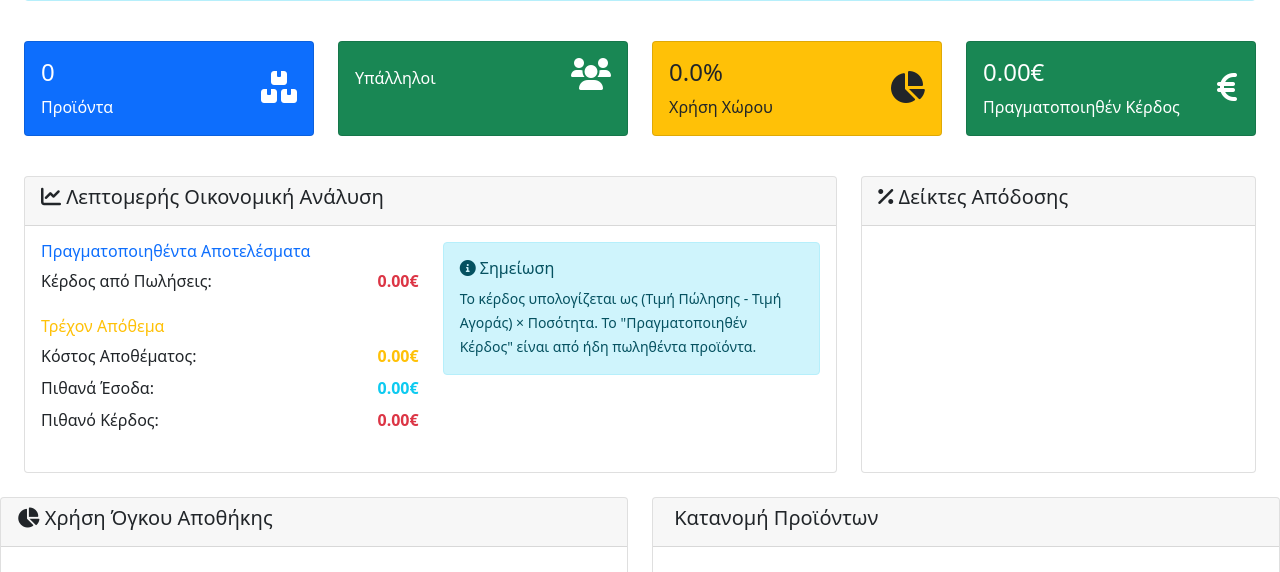
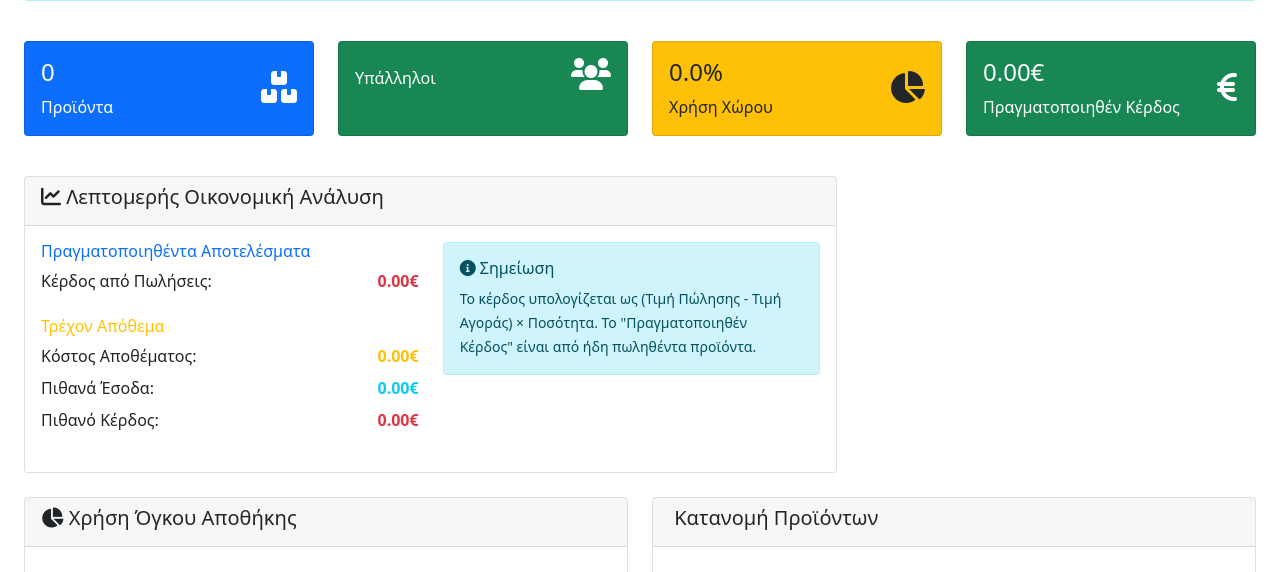
Before and after one commit to savvaskassas/Warehouse-Management-System, a Flask app: template logistics-warehouse-system/app/templates/supervisor/statistics.html in a window 1280 px wide. Shown: the part 245-817 px from the top of the page. Run offline with Flask 3, Linux system fonts and the light colour scheme; the template is opened without the code that fills it, so the values that code supplies are empty.

Commit message:
Teckstore pro template completed

```diff
--- a/logistics-warehouse-system/app/templates/supervisor/statistics.html
+++ b/logistics-warehouse-system/app/templates/supervisor/statistics.html
@@ -147,25 +147,6 @@
                             </div>
                         </div>
                     </div>
-                </div>
-            </div>
-        </div>
-
-        <div class="col-lg-4">
-            <div class="card h-100">
-                <div class="card-header">
-                    <h5><i class="fas fa-percentage"></i> Δείκτες Απόδοσης</h5>
-                </div>
-                <div class="card-body">
-                    {% set profit_margin = (financial_summary.potential_profit_from_stock / financial_summary.total_investment * 100) if financial_summary.total_investment > 0 else 0 %}
-                    {% set roi = (financial_summary.total_realized_gain / financial_summary.total_investment * 100) if financial_summary.total_investment > 0 else 0 %}
-
-
-
-
-                </div>
-            </div>
-        </div>
                 </div>
             </div>
         </div>
```
Also changed, not shown: 8 other files.
